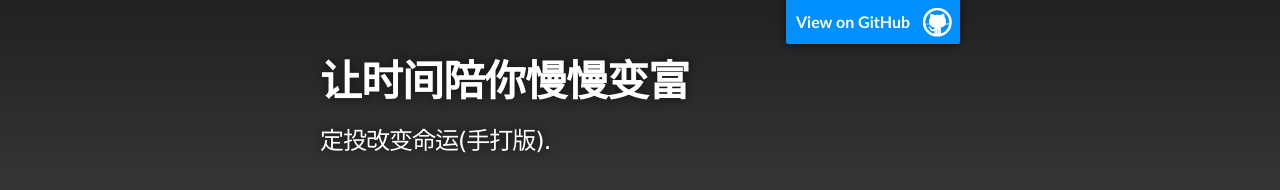
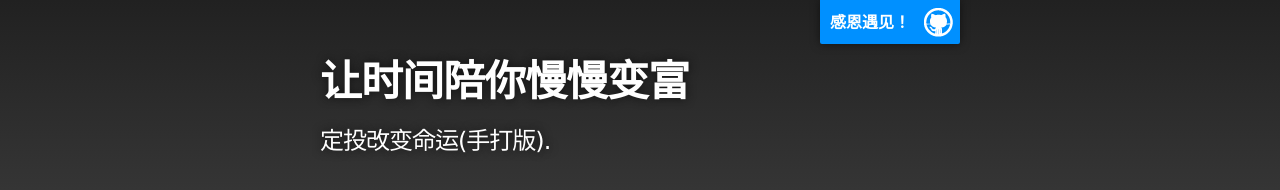
Before and after one commit to liangxincn/-, a Jekyll site: the page built from index.md, in a window 1280 px wide. Shown: the top 190 px of the page. Built offline with Jekyll 4.4.1, drawn with Linux system fonts in a browser that asks for light colours; our own code applies the rules of GitHub Pages for plain Markdown files.

Commit message:
Update default.html

```diff
--- a/_layouts/default.html
+++ b/_layouts/default.html
@@ -17,7 +17,7 @@
     <div id="header_wrap" class="outer">
         <header class="inner">
           {% if site.github.is_project_page %}
-            <a id="forkme_banner" href="{{ site.github.repository_url }}">View on GitHub</a>
+            <a id="forkme_banner" href="https://dingtou.jcrs.cn">感恩遇见！</a>
           {% endif %}
 
           <h1 id="project_title">{{ site.title | default: site.github.repository_name }}</h1>
```
